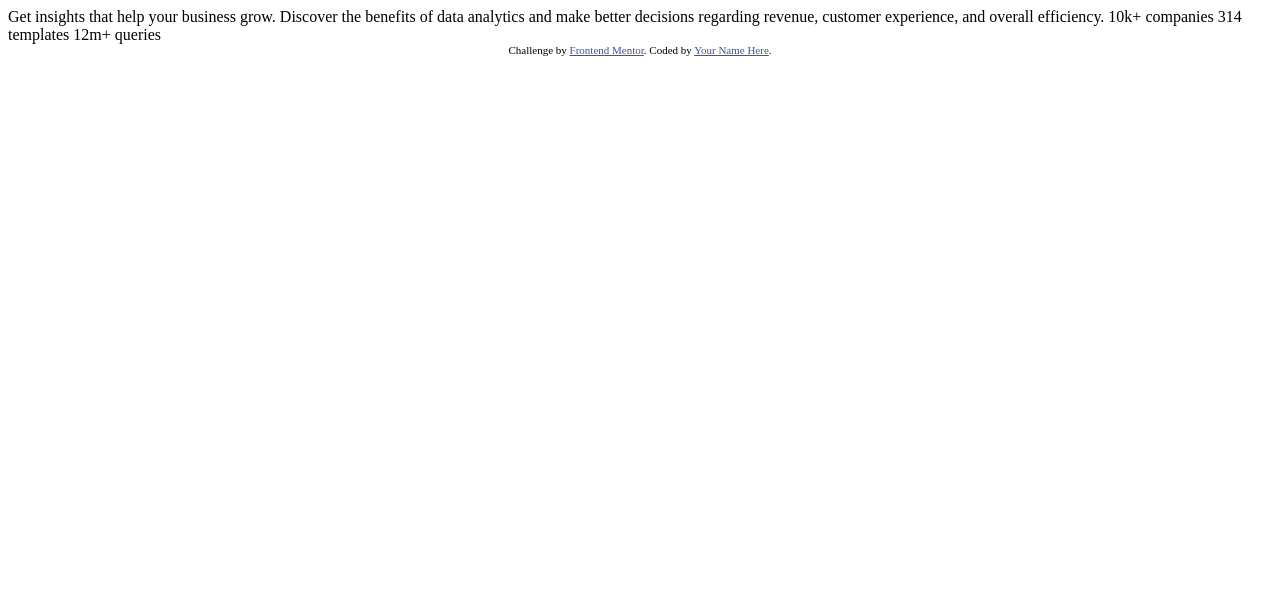
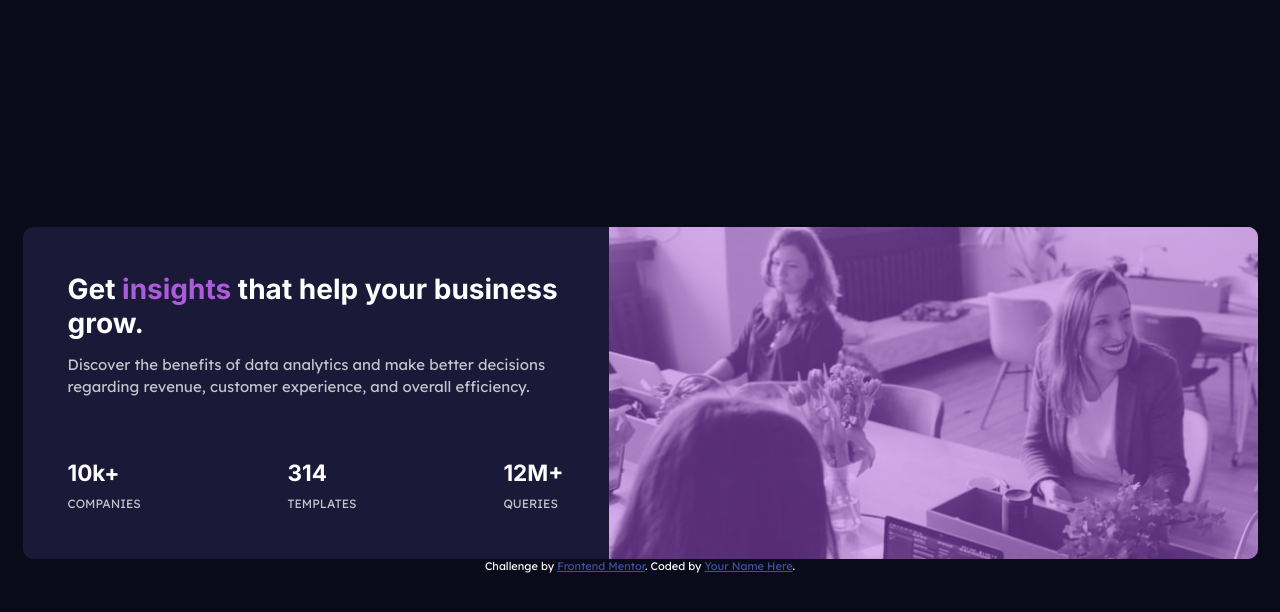
Before and after one commit to alanacapcreates/stats-preview-card-component-main, a plain HTML site: page index.html in a window 1280 px wide. Drawn offline with Linux system fonts and the light colour scheme.

Commit message:
transfer from local machine

```diff
--- a/index.html
+++ b/index.html
@@ -3,7 +3,10 @@
 <head>
   <meta charset="UTF-8">
   <meta name="viewport" content="width=device-width, initial-scale=1.0"> <!-- displays site properly based on user's device -->
-
+  <link rel="stylesheet" href="./styles.css">
+  <link rel="preconnect" href="https://fonts.googleapis.com">
+  <link rel="preconnect" href="https://fonts.gstatic.com" crossorigin>
+  <link href="https://fonts.googleapis.com/css2?family=Inter:wght@400;700&family=Lexend+Deca&display=swap" rel="stylesheet">
   <link rel="icon" type="image/png" sizes="32x32" href="./images/favicon-32x32.png">
 
   <title>Frontend Mentor | Stats preview card component</title>
@@ -15,19 +18,43 @@
   </style>
 </head>
 <body>
+  <main class="container">
+      <div class="card-img">
+        <div class="overlay"></div>
+        <!-- <img src="./images/image-header-mobile.jpg" alt="people smiling at an office meeting"> -->
+      </div>
 
-  Get insights that help your business grow.
+      <div class="stats">
+        <h1>Get <span class="accent">insights</span> that help your business grow.</h1>
 
-  Discover the benefits of data analytics and make better decisions regarding revenue, customer
-  experience, and overall efficiency.
+        <p>
+          Discover the benefits of data analytics and make better decisions regarding revenue, customer experience, and overall efficiency.
+        </p>
 
-  10k+ companies
-  314 templates
-  12m+ queries
 
-  <div class="attribution">
+        <div class = "stat-container">
+
+          <div class="stat">
+            <h2>10k+</h2>
+            <p><span class="upper">companies</span></p>
+          </div>
+
+          <div class="stat">
+            <h2>314</h2>
+            <p><span class="upper">templates</span></p>
+          </div>
+
+          <div class="stat">
+            <h2>12M+</h2>
+            <p><span class="upper">queries</span></p>
+          </div>
+        </div>
+      </div>
+  </main>
+
+  <footer class="attribution">
     Challenge by <a href="https://www.frontendmentor.io?ref=challenge" target="_blank">Frontend Mentor</a>.
     Coded by <a href="#">Your Name Here</a>.
-  </div>
+  </footer>
 </body>
 </html>
--- /dev/null
+++ b/styles.css
@@ -0,0 +1,143 @@
+*,
+*::before,
+*::after{
+    padding: 0;
+    margin: 0;
+    box-sizing: border-box;
+}
+
+/* *************** NOTES: ************** */
+/* Lexend Deca - paragraphs */
+/* Inter - Headings */
+/* ************************************* */
+
+:root{
+    /* ## Colors */
+/* ### Primary */
+    /*(main background) */
+    --Very-dark-blue : hsl(233, 47%, 7%);
+    /*(card background) */
+    --Dark-desaturated-blue : hsl(244, 38%, 16%);
+    /*(accent) */
+    --Soft-violet : hsl(277, 64%, 61%);
+
+/* ### Neutral */
+    /*(main heading, stats) */
+    --White: hsl(0, 0%, 100%);
+    /*(main paragraph) */
+    --Slightly-transparent-white: hsla(0, 0%, 100%, 0.75);
+    /*(stat headings) */
+    --transparent-white: hsla(0, 0%, 100%, 0.6);
+}
+
+/* TYPOGRAPHY */
+body{
+    width: 100%;
+    height: 100vh;
+    display: flex;
+    flex-direction: column;
+    justify-content: center;
+    background-color: var(--Very-dark-blue);
+    font-family: 'Lexend Deca', sans-serif;
+    font-size: 15px;
+}
+h1{
+    margin-bottom: .5em ;
+    font-size: 28px;
+}
+h2{
+    margin-bottom: .25em;
+}
+h1,h2{
+    font-family: 'Inter', sans-serif;
+    color: var(--White);
+}
+p{
+    color: var(--Slightly-transparent-white);
+    line-height: 1.5;
+}
+.accent{
+    color: var(--Soft-violet);
+}
+.upper{
+    font-size: 12px;
+    text-transform: uppercase;
+}
+
+/* LAYOUT */
+.container{
+    display: flex;
+    flex-direction: column;
+    height: max-content;
+    margin: 0 1.5em;
+    background-color: var(--Dark-desaturated-blue);
+    text-align: center;
+    border-radius: 10px;
+}
+
+.card-img{
+    position: relative;
+    background: url(./images/image-header-mobile.jpg);
+    background-color:rgba(170, 92, 219, 0.158);
+    background-blend-mode: overlay;
+    background-position:top;
+    height: 250px;
+    width: 100%;
+    background-size: cover;
+    border-radius: 10px 10px 0 0;
+}
+.overlay{
+    position: absolute;
+    top: 0;
+    width: 100%;
+    height: 100%;
+    background-color:  rgba(170, 92, 219, 0.459);
+    border-radius: 10px 10px 0 0;
+}
+.stats{
+    padding: 1.5em;
+}
+.stat{
+    margin-top: 1em;
+}
+.stat-container{
+    margin-top: 1em;
+    display: flex;
+    flex-direction: column;
+}
+.stat-container:first-of-type{
+    margin-top: 2em;
+}
+footer{
+    color: var(--White);
+}
+
+/* MEDIA QUERIES */
+
+@media screen and (min-width:780px) {
+    .container{
+        flex-direction: row-reverse;
+        text-align: left;
+    }
+    .stats{
+        padding: 3em;
+    }
+    .stat-container{
+        flex-direction: row;
+        justify-content: space-between;
+    }
+    .stat-container:first-of-type{
+        margin-top: 3em;
+    }
+    .stat-container p{
+        display: block;
+    }
+    .card-img,
+    .overlay{
+        border-radius:  0 10px 10px 0;
+    }
+    .card-img{
+        height: 100%;
+    }
+
+}
```
